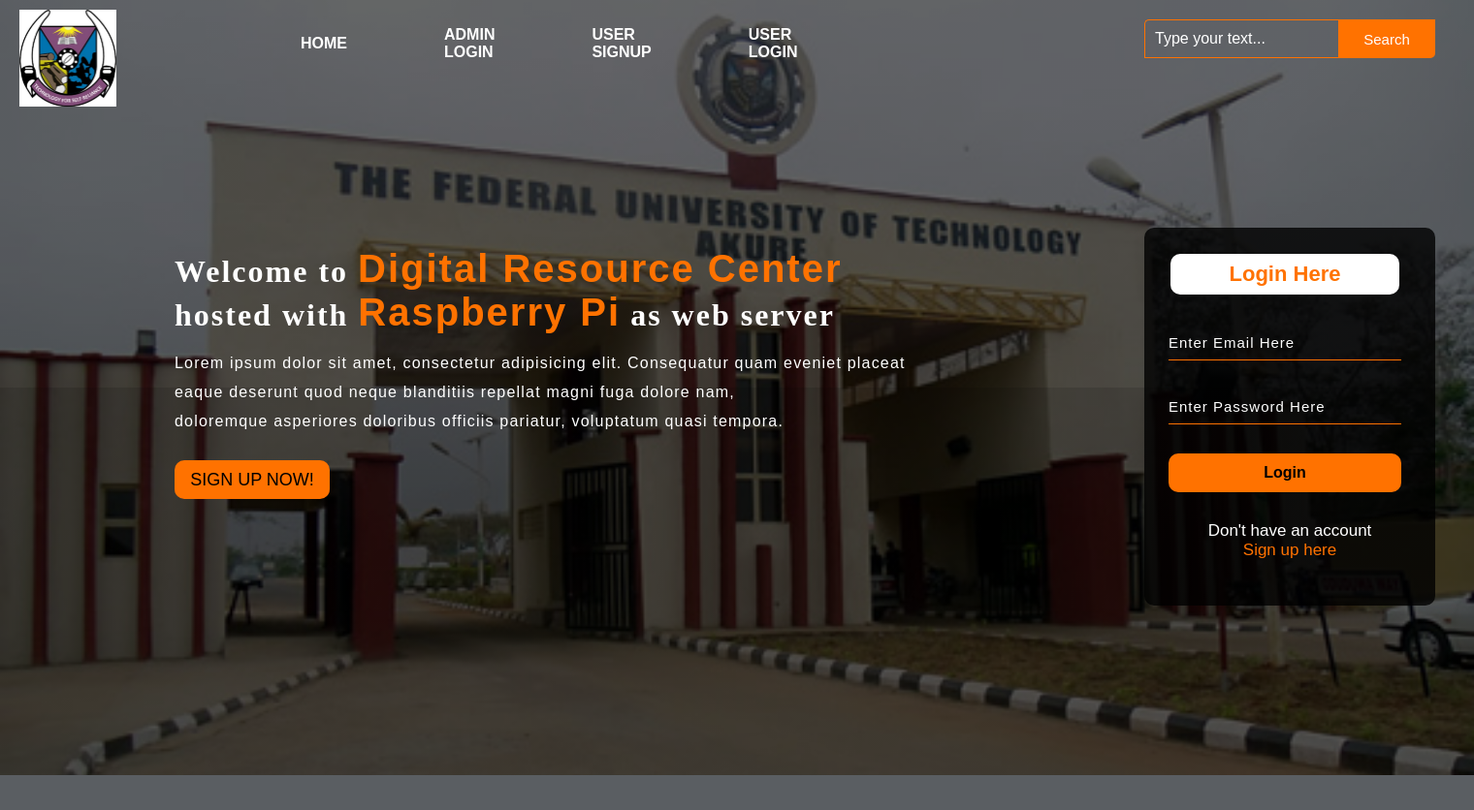
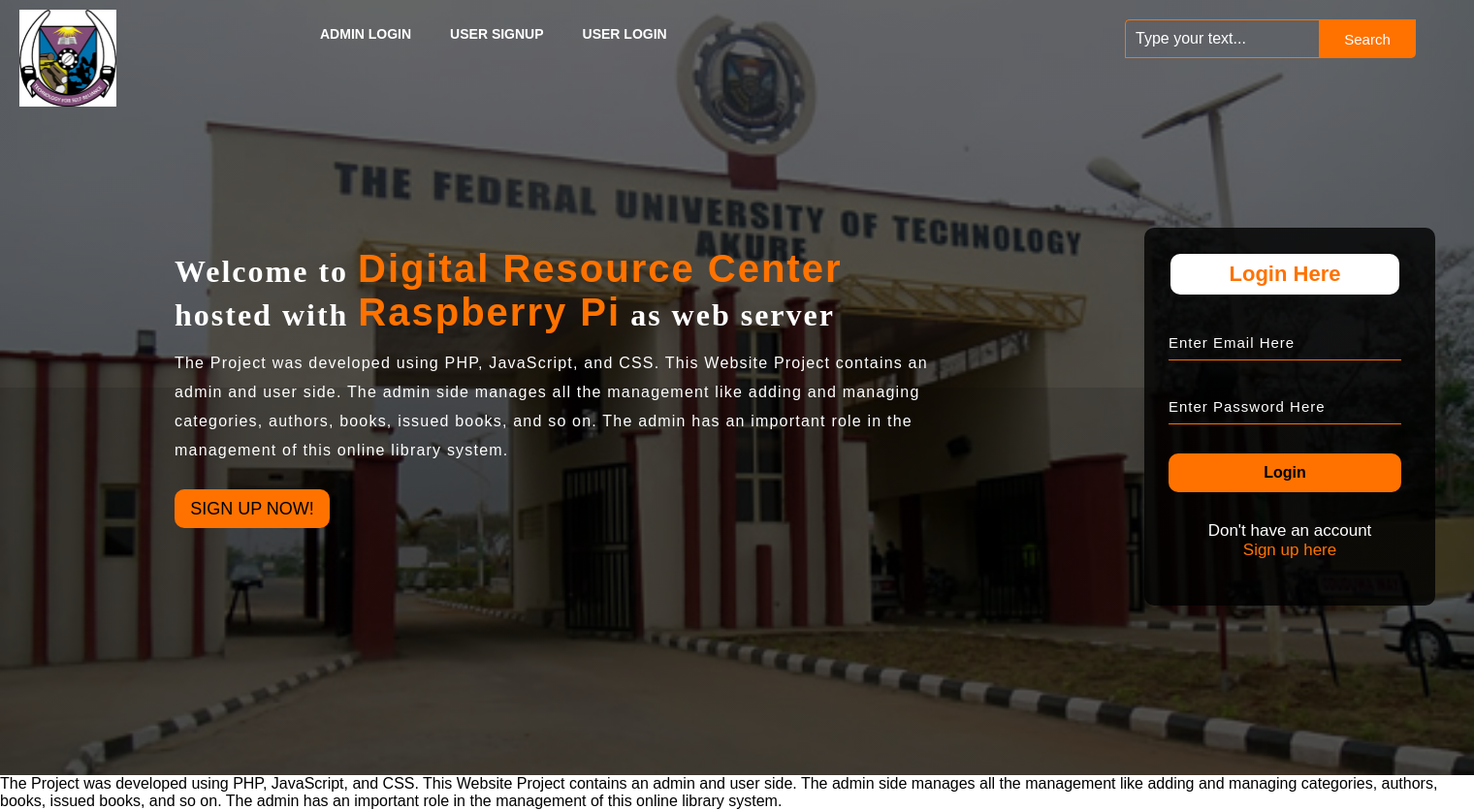
Before and after one commit to Boluwajoko/E-library, a PHP site: page /index.html in a window 1520 px wide. Shown: the whole page at 97% size. Before the commit the page ends 800 px from the top, so only its background shows below. Run offline with PHP 8.4, Linux system fonts and the light colour scheme.

Commit message:
Newer update

```diff
--- a/admin/includes/footer.php
+++ b/admin/includes/footer.php
@@ -2,7 +2,7 @@
         <div class="container">
             <div class="row">
                 <div class="col-md-12">
-                   &copy;Online Library Management System |<a href="https://itsourcecode.com/" target="_blank"  > Designed by : ITSOURCECODE</a>
+                   &copy;Online Library Management System |<a href="https://itsourcecode.com/" target="_blank"  > Designed by : Boluwajoko & Goodness</a>
                 </div>
 
             </div>
--- a/admin/includes/header.php
+++ b/admin/includes/header.php
@@ -8,7 +8,7 @@
                 </button>
                 <a class="navbar-brand">
 
-                    <img src="assets/img/logo.png" />
+                    <img src="assets/img/futa logo.jpeg" style="width:60px; height:"60px";/>
                 </a>
 
             </div>
--- a/index.html
+++ b/index.html
@@ -3,7 +3,7 @@
 
 <head>
     <title>Landing Page</title>
-    <link rel="stylesheet" href="style.css">
+    <link rel="stylesheet" href="main.css">
 </head>
 
 <body>
@@ -15,11 +15,11 @@
 
             <div class="menu">
                 <ul>
-                    <li><a href="#">HOME</a></li>
+                    <!-- <li><a href="#">HOME</a></li> -->
                     <!-- <li><a href="#">ADMIN SIGNUP</a></li> -->
-                    <li><a href="http://localhost:8080/library/adminlogin.php">ADMIN LOGIN</a></li>
-                    <li><a href="#">USER SIGNUP</a></li>
-                    <li><a href="#">USER LOGIN</a></li>
+                    <li><a href="http://localhost:8080/library2/adminlogin.php">ADMIN LOGIN</a></li>
+                    <li><a href="http://localhost:8080/library2/signup.php">USER SIGNUP</a></li>
+                    <li><a href="http://localhost:8080/library2/"><span class="keeptogether">USER LOGIN</span></a></li>
                 </ul>
             </div>
 
@@ -32,17 +32,16 @@
 
         <div class="content">
             <h1>Welcome to <span>Digital Resource Center</span><br>hosted with <span>Raspberry Pi</span> as web server</h1>
-            <p class="par">Lorem ipsum dolor sit amet, consectetur adipisicing elit. Consequatur quam eveniet placeat
-                <br> eaque deserunt quod neque blanditiis repellat magni fuga dolore nam,
-                <br> doloremque asperiores doloribus officiis pariatur, voluptatum quasi tempora.</p>
+            <p class="par">The Project was developed using PHP, JavaScript, and CSS. This Website Project contains an <br> admin and user side. The admin side manages all the management like adding and managing <br> categories, authors, books, issued books, and so on.
+                The admin has an important role in the <br> management of this online library system.</p>
 
-            <button class="cn"><a href="#">SIGN UP NOW!</a></button>
+            <button class="cn"><a href="http://localhost:8080/library2/signup.php">SIGN UP NOW!</a></button>
 
             <div class="form">
                 <h2>Login Here</h2>
                 <input type="email" name="email" placeholder="Enter Email Here">
                 <input type="password" name="" placeholder="Enter Password Here">
-                <button class="btrn"><a href="#">Login</a></button>
+                <button class="btrn"><a href="http://localhost:8080/library2/">Login</a></button>
 
                 <p class="link">Don't have an account<br>
                     <a href="#">Sign up here</a></p>
@@ -52,3 +51,5 @@
 </body>
 
 </html>
+The Project was developed using PHP, JavaScript, and CSS. This Website Project contains an admin and user side. The admin side manages all the management like adding and managing categories, authors, books, issued books, and so on. The admin has an important
+role in the management of this online library system.
--- a/style.css
+++ b/main.css
@@ -10,6 +10,7 @@
     background: linear-gradient(to top, rgba(0,0,0,0.65)50%,rgba(0,0,0,0.6)50%), url(futa-gate.jpg);
     background-position: center;
     background-size: cover;
+    background-repeat: no-repeat;
     height: 100vh;
 }
 
@@ -36,31 +37,40 @@ img{
     width: 400px;
     float: left;
     height: 70px;
+    margin-left: 80px;
 }
 
 ul{
-    float: left;
-    display: flex;
-    justify-content: center;
-    align-items: center;
+    list-style-type: none;
+    /* float: left; */
+    /* display: inline block; */
+    /* justify-content: center;
+    align-items: center; */
+    overflow: hidden;
 }
 
 ul li{
-    list-style: none;
-    margin-left: 100px;
-    margin-top: 27px;clear
-
-    font-size: 14px;
     cursor: pointer;
+    float: left;
 }
 
 ul li a{
+    /* list-style: none; */
+    padding-left: 40px;
+    margin-top: 27px;
+    font-size: 14px;
+    display: block;
     text-decoration: none;
+    text-align: center;
     color: #fff;
     font-family: Arial;
     font-weight: bold;
     transition: 0.4s ease-in-out;
 }
+
+/* span.keeptogether {
+    white-space: nowrap;
+} */
 
 ul li a:hover{
     color: #ff7200;
@@ -69,7 +79,7 @@ ul li a:hover{
 .search{
     width: 330px;
     float: left;
-    margin-left: 570px;
+    margin-left: 470px;
     margin-top: 7px;
 }
 
```
Also changed, not shown: admin/assets/img/futa logo.jpeg (added), admin/assets/img/logo.png (deleted).
